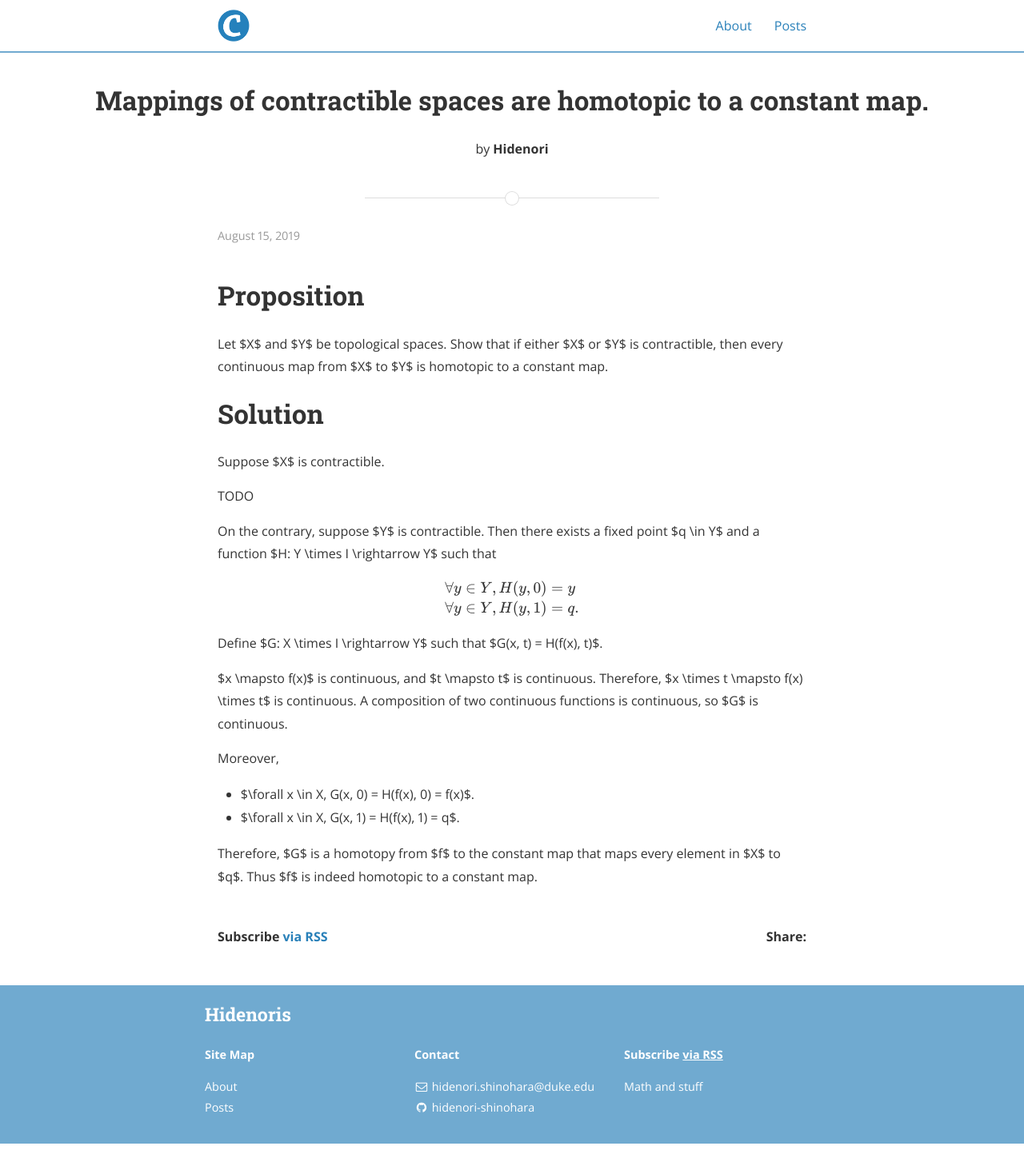
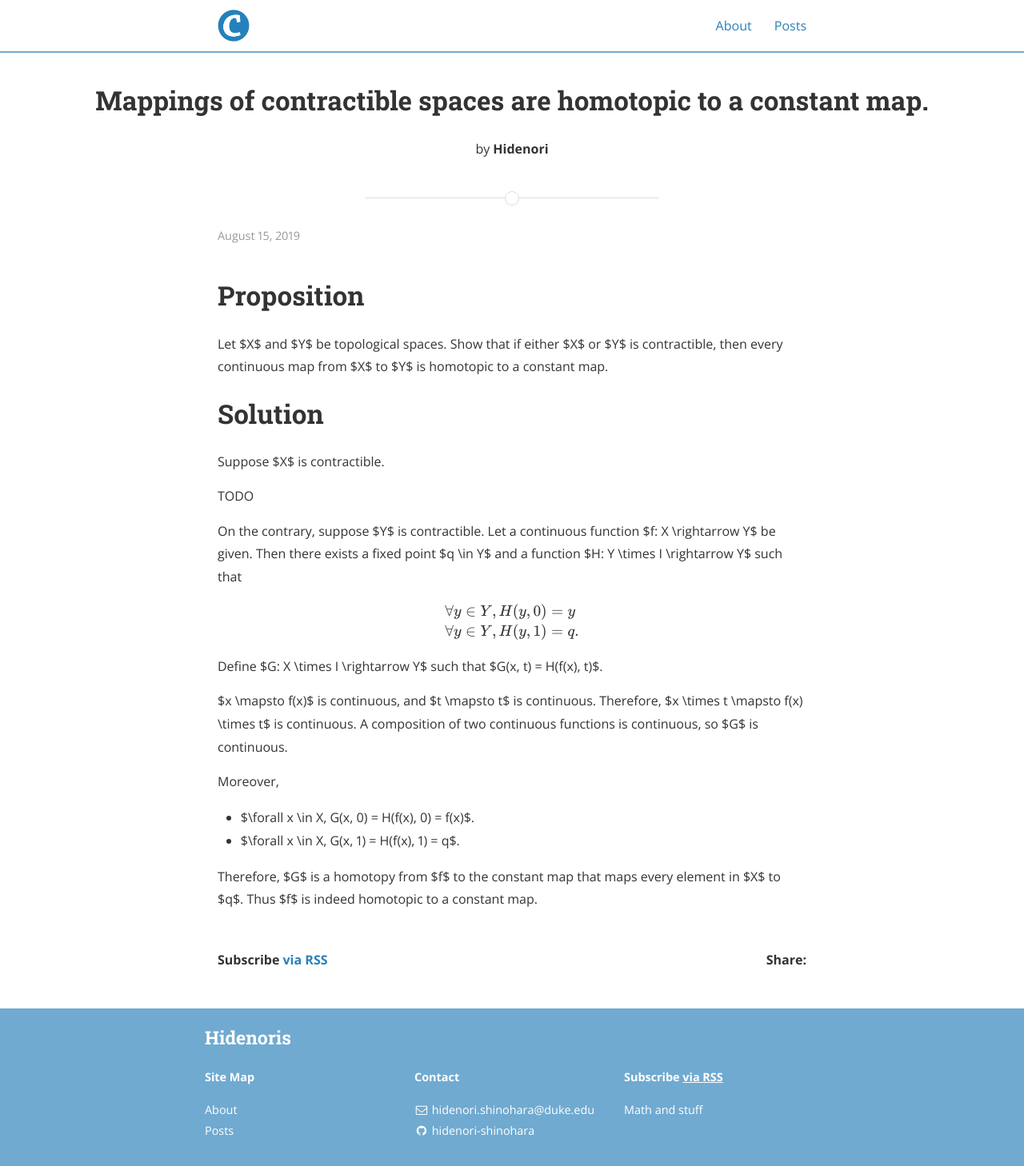
Before and after one commit to hidenori-shinohara/hidenori-shinohara.github.io, a Jekyll site: the page built from _posts/introduction_to_topological_manifolds/chapter7/2019-08-15-mappings-contractible-spaces-constant-pr-7-10.md, in a window 1280 px wide. Shown: the whole page at 80% size. Built offline with Jekyll 4.4.1, drawn with Linux system fonts in a browser that asks for light colours; nearby versions of some CDN libraries; formulas are drawn with MathJax 3; before the commit the page ends 1430 px from its top, so only the background shows below that.

Commit message:
Update 2019-08-15-mappings-contractible-spaces-constant-pr-7-10.md

```diff
--- a/_posts/introduction_to_topological_manifolds/chapter7/2019-08-15-mappings-contractible-spaces-constant-pr-7-10.md
+++ b/_posts/introduction_to_topological_manifolds/chapter7/2019-08-15-mappings-contractible-spaces-constant-pr-7-10.md
@@ -15,6 +15,7 @@ Suppose $X$ is contractible.
 TODO
 
 On the contrary, suppose $Y$ is contractible.
+Let a continuous function $f: X \rightarrow Y$ be given.
 Then there exists a fixed point $q \in Y$ and a function $H: Y \times I \rightarrow Y$ such that
 
 $$
```
